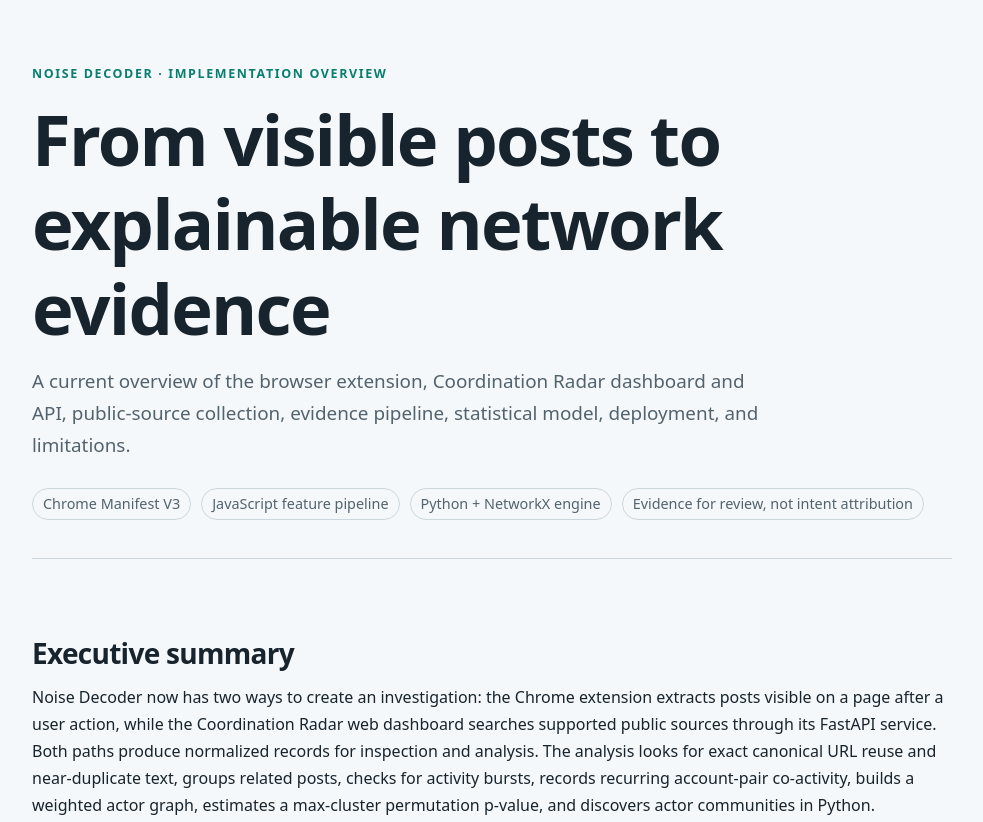
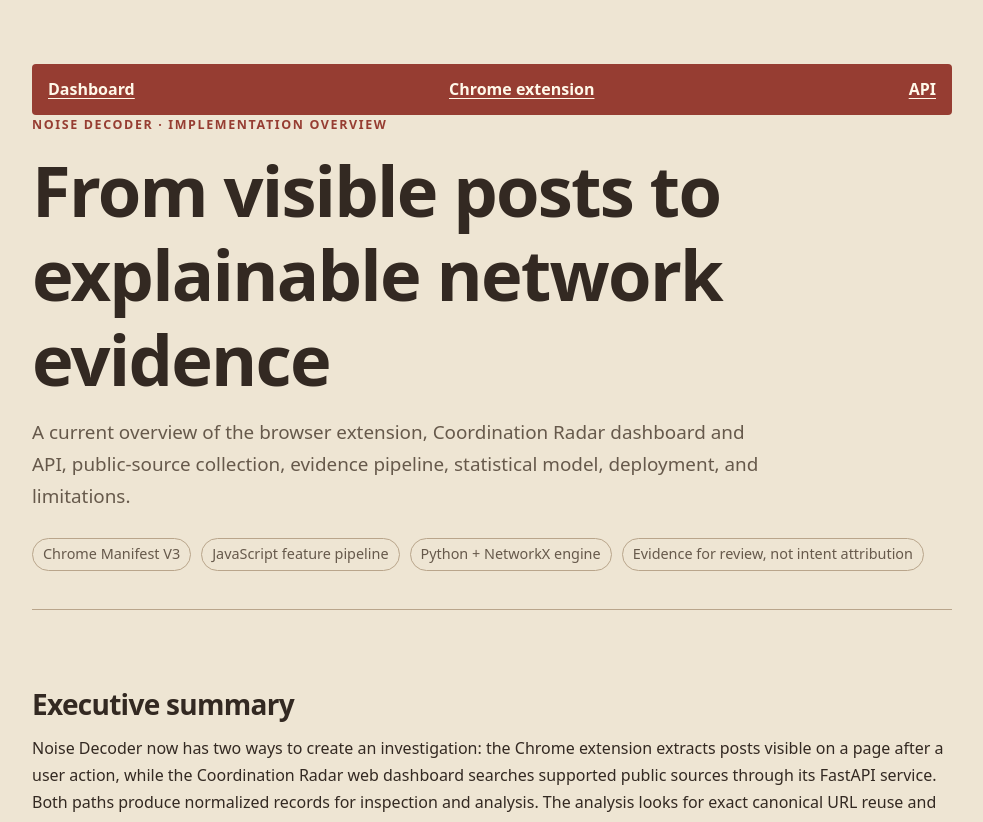
Before and after one commit to renatero/noise-decoder, a browser extension: page progress-overview.html in a window 1280 px wide. Shown: the top 822 px of the page, without its empty margins (148-1131 px from the left). Drawn offline with Linux system fonts and the light colour scheme.

Commit message:
Restyle progress overview and add quick links

```diff
--- a/progress-overview.html
+++ b/progress-overview.html
@@ -7,21 +7,23 @@
   <title>Noise Decoder — Project Progress</title>
   <style>
     :root {
-      color-scheme: light dark;
-      --page: #10151c;
-      --panel: #18212b;
-      --ink: #e8eef5;
-      --muted: #aebdca;
-      --line: #334352;
-      --accent: #64dbc5;
-      --accent-ink: #07221d;
-      --code: #0b1016;
-      --warn: #ffd58a;
+      color-scheme: light;
+      --page: #eee5d3;
+      --panel: #e3d5bc;
+      --ink: #332922;
+      --muted: #66594b;
+      --line: #b9a58b;
+      --accent: #963d32;
+      --accent-ink: #fff8e9;
+      --code: #dfd0b8;
+      --warn: #80501f;
       font: 16px/1.68 system-ui, -apple-system, BlinkMacSystemFont, "Segoe UI", sans-serif;
     }
     * { box-sizing: border-box; }
     body { margin: 0; background: var(--page); color: var(--ink); }
     header, main, footer { width: min(920px, calc(100% - 36px)); margin-inline: auto; }
+    .top-links { display: flex; align-items: center; justify-content: space-between; gap: 18px; padding: 12px 16px; background: var(--accent); border-radius: 4px; }
+    .top-links a { color: var(--accent-ink); font-weight: 700; text-decoration-thickness: 1px; }
     header { padding: 64px 0 38px; border-bottom: 1px solid var(--line); }
     main { padding: 28px 0 60px; }
     footer { padding: 22px 0 44px; border-top: 1px solid var(--line); color: var(--muted); font-size: .9rem; }
@@ -53,11 +55,8 @@
     ul, ol { padding-left: 1.35rem; }
     li { margin: 6px 0; }
     .small { color: var(--muted); font-size: .9rem; }
-    @media (prefers-color-scheme: light) {
-      :root { --page: #f5f8fa; --panel: #e9f0f3; --ink: #18242d; --muted: #52636e; --line: #cbd7dd; --accent: #087e70; --accent-ink: white; --code: #e7edf1; --warn: #885500; }
-    }
     @media print {
-      :root { color-scheme: light; --page: white; --panel: #f1f4f5; --ink: #101820; --muted: #43525d; --line: #c5cdd2; --accent: #087e70; --accent-ink: white; --code: #f3f5f6; --warn: #885500; }
+      :root { color-scheme: light; --page: white; --panel: #f4eee3; --ink: #241d18; --muted: #51473e; --line: #c9bba7; --accent: #82352c; --accent-ink: white; --code: #f4eee3; --warn: #754719; }
       header { padding-top: 24px; }
       h2 { break-after: avoid; }
       pre, table, .callout { break-inside: avoid; }
@@ -66,6 +65,11 @@
 </head>
 <body>
   <header>
+    <nav class="top-links" aria-label="Main links">
+      <a href="/dashboard">Dashboard</a>
+      <a href="#chrome-extension-install">Chrome extension</a>
+      <a href="/docs">API</a>
+    </nav>
     <div class="eyebrow">Noise Decoder · implementation overview</div>
     <h1>From visible posts to explainable network evidence</h1>
     <p class="dek">A current overview of the browser extension, Coordination Radar dashboard and API, public-source collection, evidence pipeline, statistical model, deployment, and limitations.</p>
@@ -248,6 +252,18 @@ PY</code></pre>
       <p>For an extension preview, load the <code>chrome-extension</code> directory unpacked from <code>chrome://extensions</code>, open a supported feed, and select extraction. The popup sends the reviewed payload to the legacy local API; if that service is stopped or unreachable, it falls back to the mock response.</p>
     </section>
 
+    <section id="chrome-extension-install" aria-labelledby="chrome-install-heading">
+      <h2 id="chrome-install-heading">Install the Chrome extension locally</h2>
+      <p>The extension is loaded directly from this repository in Chrome. It opens the Noise Decoder dashboard for a selected phrase, link, or page; it does not collect page content by itself.</p>
+      <ol>
+        <li>Clone or download the Noise Decoder repository and unpack the files if needed.</li>
+        <li>Open <code>chrome://extensions</code> in Chrome and turn on <strong>Developer mode</strong>.</li>
+        <li>Select <strong>Load unpacked</strong> and choose the repository's <code>chrome-extension</code> folder.</li>
+        <li>Open the extension's options to confirm the dashboard address is <code>https://decodethenoise.today/dashboard</code>.</li>
+      </ol>
+      <p>On a page, select text or right-click a link or the page, then choose <strong>Investigate with Noise Decoder</strong>. The extension opens the dashboard with that reference; opening it does not mean the content has been collected or analyzed.</p>
+    </section>
+
     <section aria-labelledby="validation">
       <h2 id="validation">Validation coverage and current limits</h2>
       <p>The JavaScript extension suite covers text normalization, URL canonicalization, grouping, rolling-window boundaries, invalid timestamps and account IDs, co-activity repetition, weighted graph scores, and max-cluster permutation behavior. Dashboard checks cover source coverage display and report feedback.</p>
```
